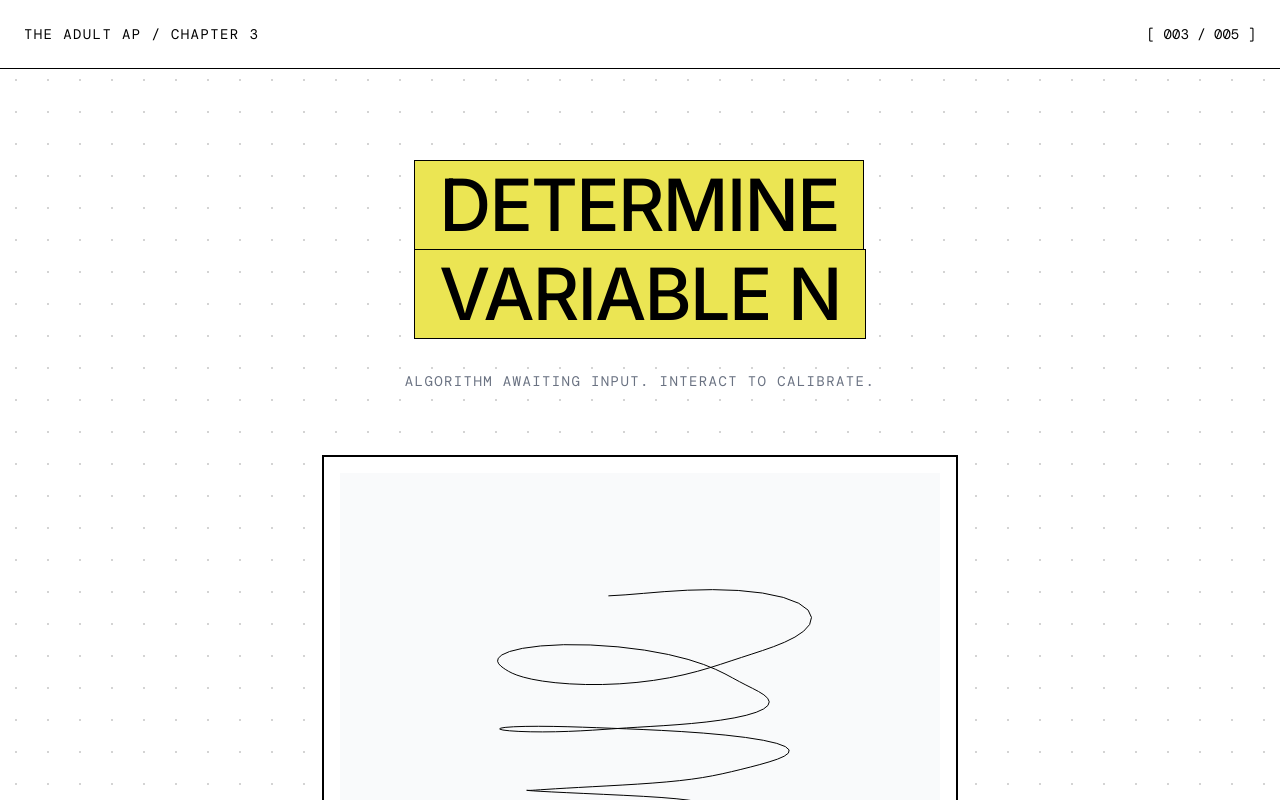
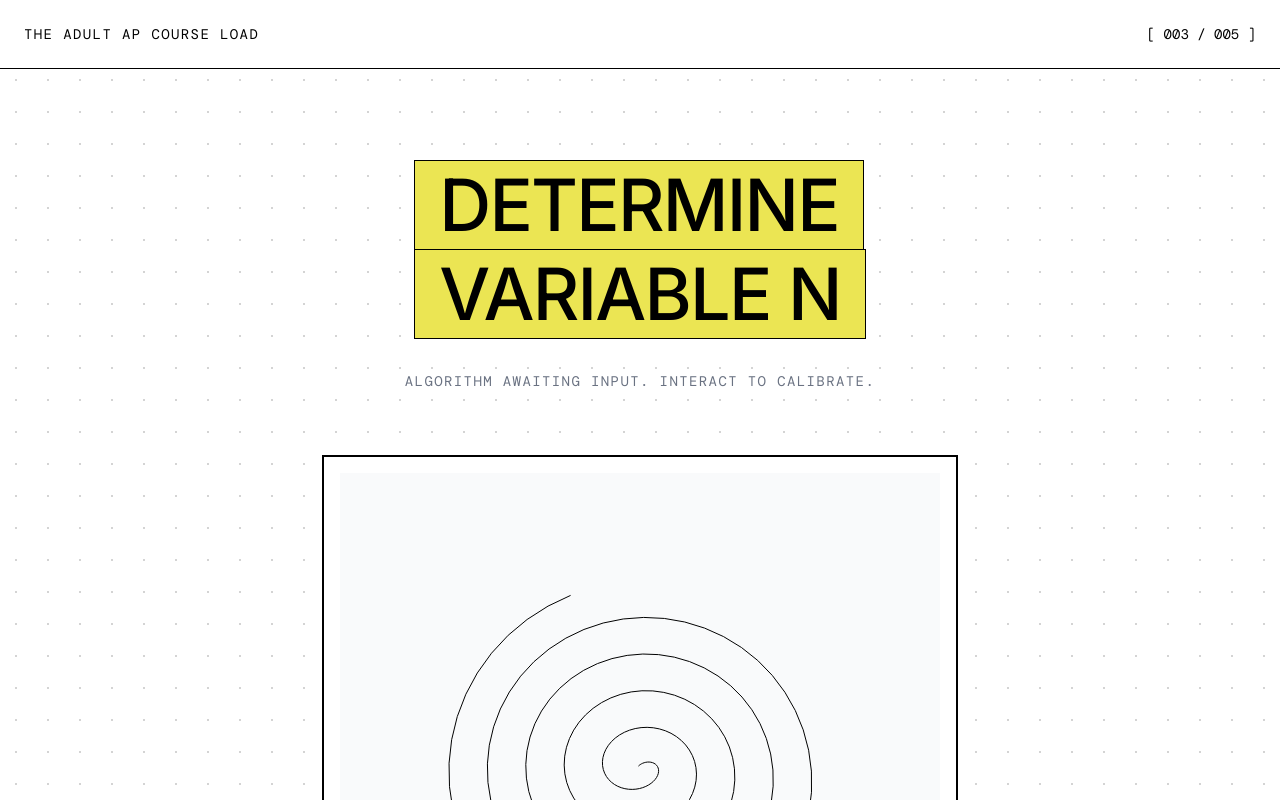
Before and after one commit to johnsontayler/adult-ap-course-load, a Next.js app: page /game in a window 1280 px wide. Shown: the top 800 px of the page. Built offline with nearby package versions, Linux system fonts and the light colour scheme; a web font is replaced by a local one.

Commit message:
chore: links to homepage, slower spiral morph

```diff
--- a/src/app/categories/[slug]/page.tsx
+++ b/src/app/categories/[slug]/page.tsx
@@ -3,6 +3,7 @@
 import { useState, useEffect } from 'react';
 import { motion } from 'framer-motion';
 import { useRouter, useParams } from 'next/navigation';
+import Link from 'next/link';
 import { useAppStore } from '@/store/useAppStore';
 import { CATEGORIES, AI_SUGGESTIONS } from '@/lib/constants';
 import { CategorySlug } from '@/types';
@@ -62,7 +63,7 @@ export default function CategoryInputPage() {
       {/* Navigation Element */}
       <div className="fixed top-0 left-0 w-full p-6 flex justify-between items-center z-40 bg-white border-b border-black">
         <div className="font-mono text-sm tracking-widest uppercase">
-          The Adult AP / Input
+          <Link href="/" className="hover:text-report-coral transition-colors">The Adult AP Course Load</Link> / Input
         </div>
         <div className="font-mono text-xs md:text-sm">
           [ DATA ENTRY ]
--- a/src/app/categories/page.tsx
+++ b/src/app/categories/page.tsx
@@ -2,6 +2,7 @@
 
 import { motion } from 'framer-motion';
 import { useRouter } from 'next/navigation';
+import Link from 'next/link';
 import { useAppStore } from '@/store/useAppStore';
 import { CATEGORIES } from '@/lib/constants';
 import EditorialTitle from '@/components/EditorialTitle';
@@ -29,7 +30,9 @@ export default function CategoriesPage() {
       {/* Navigation Element */}
       <div className="fixed top-0 left-0 w-full p-6 flex justify-between items-center z-40 bg-white border-b border-black">
         <div className="font-mono text-sm tracking-widest uppercase">
-          The Adult AP / Chapter 2
+          <Link href="/" className="hover:text-report-coral transition-colors">
+            The Adult AP Course Load
+          </Link>
         </div>
         <div className="font-mono text-xs md:text-sm">
           [ 002 / 005 ]
--- a/src/app/elimination/page.tsx
+++ b/src/app/elimination/page.tsx
@@ -3,6 +3,7 @@
 import { useEffect, useState } from 'react';
 import { motion } from 'framer-motion';
 import { useRouter } from 'next/navigation';
+import Link from 'next/link';
 import { useAppStore } from '@/store/useAppStore';
 import { runElimination, EliminationStep } from '@/lib/elimination';
 import { CATEGORIES } from '@/lib/constants';
@@ -58,7 +59,9 @@ export default function EliminationPage() {
       {/* Navigation Element */}
       <div className="fixed top-0 left-0 w-full p-6 flex justify-between items-center z-40 bg-white border-b border-black">
         <div className="font-mono text-sm tracking-widest uppercase">
-          The Adult AP / Chapter 4
+          <Link href="/" className="hover:text-report-coral transition-colors">
+            The Adult AP Course Load
+          </Link>
         </div>
         <div className="font-mono text-xs md:text-sm">
           [ 004 / 005 ]
--- a/src/app/game/page.tsx
+++ b/src/app/game/page.tsx
@@ -3,6 +3,7 @@
 import { useState } from 'react';
 import { motion } from 'framer-motion';
 import { useRouter } from 'next/navigation';
+import Link from 'next/link';
 import { useAppStore } from '@/store/useAppStore';
 import SpiralAnimation from '@/components/SpiralAnimation';
 import EditorialTitle from '@/components/EditorialTitle';
@@ -28,7 +29,9 @@ export default function GamePage() {
       {/* Navigation Element */}
       <div className="fixed top-0 left-0 w-full p-6 flex justify-between items-center z-40 bg-white border-b border-black">
         <div className="font-mono text-sm tracking-widest uppercase">
-          The Adult AP / Chapter 3
+          <Link href="/" className="hover:text-report-coral transition-colors">
+            The Adult AP Course Load
+          </Link>
         </div>
         <div className="font-mono text-xs md:text-sm">
           [ 003 / 005 ]
--- a/src/app/onboarding/page.tsx
+++ b/src/app/onboarding/page.tsx
@@ -3,6 +3,7 @@
 import { useState } from 'react';
 import { motion } from 'framer-motion';
 import { useRouter } from 'next/navigation';
+import Link from 'next/link';
 import { useAppStore } from '@/store/useAppStore';
 import { MOODS } from '@/lib/constants';
 import { MoodType } from '@/types';
@@ -31,7 +32,9 @@ export default function OnboardingPage() {
       {/* Navigation Element (matches Splash) */}
       <div className="fixed top-0 left-0 w-full p-6 flex justify-between items-center z-40 bg-white border-b border-black">
         <div className="font-mono text-sm tracking-widest uppercase">
-          The Adult AP / Chapter 1
+          <Link href="/" className="hover:text-report-coral transition-colors">
+            The Adult AP Course Load
+          </Link>
         </div>
         <div className="font-mono text-xs md:text-sm">
           [ 001 / 005 ]
--- a/src/app/plan/page.tsx
+++ b/src/app/plan/page.tsx
@@ -3,6 +3,7 @@
 import { useState, useEffect } from 'react';
 import { motion } from 'framer-motion';
 import { useRouter } from 'next/navigation';
+import Link from 'next/link';
 import { useAppStore } from '@/store/useAppStore';
 import { ChevronDown, ChevronUp, RefreshCw, TrendingUp, Target } from 'lucide-react';
 import EditorialTitle from '@/components/EditorialTitle';
@@ -77,7 +78,9 @@ export default function PlanPage() {
       {/* Navigation Element */}
       <div className="fixed top-0 left-0 w-full p-6 flex justify-between items-center z-40 bg-white border-b border-black">
         <div className="font-mono text-sm tracking-widest uppercase">
-          The Adult AP / Roadmap
+          <Link href="/" className="hover:text-report-coral transition-colors">
+            The Adult AP Course Load
+          </Link>/ Roadmap
         </div>
         <div className="font-mono text-xs md:text-sm">
           [ STRATEGY ]
--- a/src/app/results/page.tsx
+++ b/src/app/results/page.tsx
@@ -2,6 +2,7 @@
 
 import { motion } from 'framer-motion';
 import { useRouter } from 'next/navigation';
+import Link from 'next/link';
 import { useAppStore } from '@/store/useAppStore';
 import { CATEGORIES } from '@/lib/constants';
 import Confetti from '@/components/Confetti';
@@ -22,7 +23,9 @@ export default function ResultsPage() {
       {/* Navigation Element */}
       <div className="fixed top-0 left-0 w-full p-6 flex justify-between items-center z-40 bg-white border-b border-black">
         <div className="font-mono text-sm tracking-widest uppercase">
-          The Adult AP / Final Output
+          <Link href="/" className="hover:text-report-coral transition-colors">
+            The Adult AP Course Load
+          </Link> / Final Output
         </div>
         <div className="font-mono text-xs md:text-sm">
           [ 005 / 005 ]
--- a/src/app/share/page.tsx
+++ b/src/app/share/page.tsx
@@ -3,6 +3,7 @@
 import { useRef } from 'react';
 import { motion } from 'framer-motion';
 import { useRouter } from 'next/navigation';
+import Link from 'next/link';
 import { useAppStore } from '@/store/useAppStore';
 import { CATEGORIES } from '@/lib/constants';
 import { Download, Twitter, Facebook, Link as LinkIcon, Home } from 'lucide-react';
@@ -45,7 +46,9 @@ export default function SharePage() {
       {/* Navigation Element */}
       <div className="fixed top-0 left-0 w-full p-6 flex justify-between items-center z-40 bg-white border-b border-black">
         <div className="font-mono text-sm tracking-widest uppercase">
-          The Adult AP / Distribution
+          <Link href="/" className="hover:text-report-coral transition-colors">
+            The Adult AP Course Load
+          </Link> / Distribution
         </div>
         <div className="font-mono text-xs md:text-sm">
           [ END OF LINE ]
--- a/src/components/SpiralAnimation.tsx
+++ b/src/components/SpiralAnimation.tsx
@@ -63,7 +63,7 @@ export default function SpiralAnimation({ onStop, decorative = false, className
       let firstPoint = true;
 
       // Morph
-      const morph = (Math.sin(angleRef.current * 0.5) + 1) / 2;
+      const morph = (Math.sin(angleRef.current * 0.3) + 1) / 2;
 
       for (let i = 0; i < totalPoints; i++) {
         const progress = i / totalPoints;
@@ -73,15 +73,12 @@ export default function SpiralAnimation({ onStop, decorative = false, className
         // Taper: Wide at top (progress 0), Narrow at bottom (progress 1)
         const taper = 1.2 - (progress * 0.6);
 
-        // Irregular oval shape
-        // Add organic wobble
-        const irregularity = Math.sin(angle * 2.5) * 20 + Math.cos(y * 0.05) * 15;
-        const rX = (radius + irregularity) * taper;
-        const rZ = ((radius * 0.6) + irregularity) * taper;
+        // Smooth Circle Funnel
+        const rBase = radius * taper;
 
         // 3D Helix
-        const hx = Math.cos(angle) * rX;
-        const hz = Math.sin(angle) * rZ;
+        const hx = Math.cos(angle) * rBase;
+        const hz = Math.sin(angle) * rBase;
         const hy = y;
 
         // 2D Spiral
```
